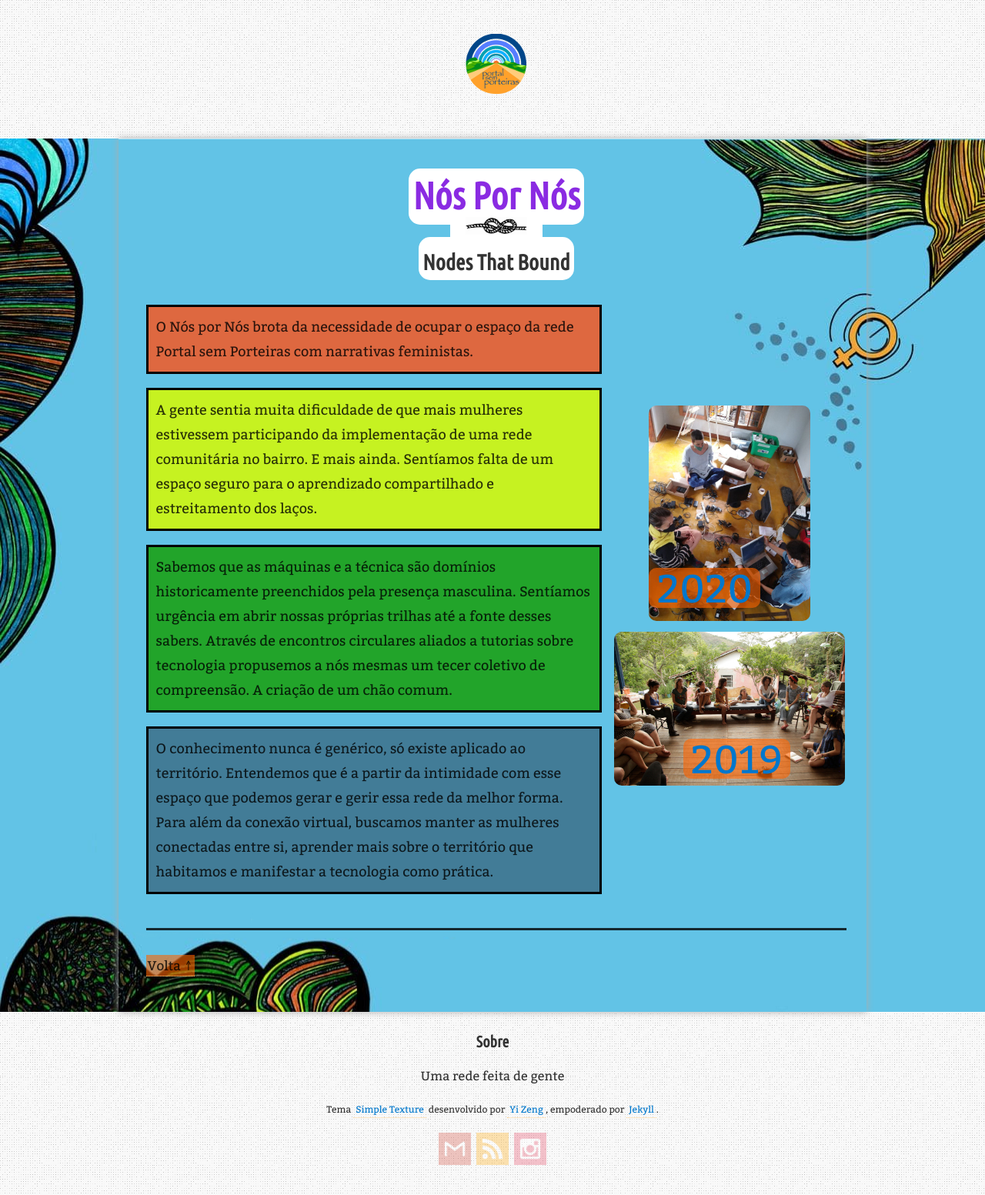
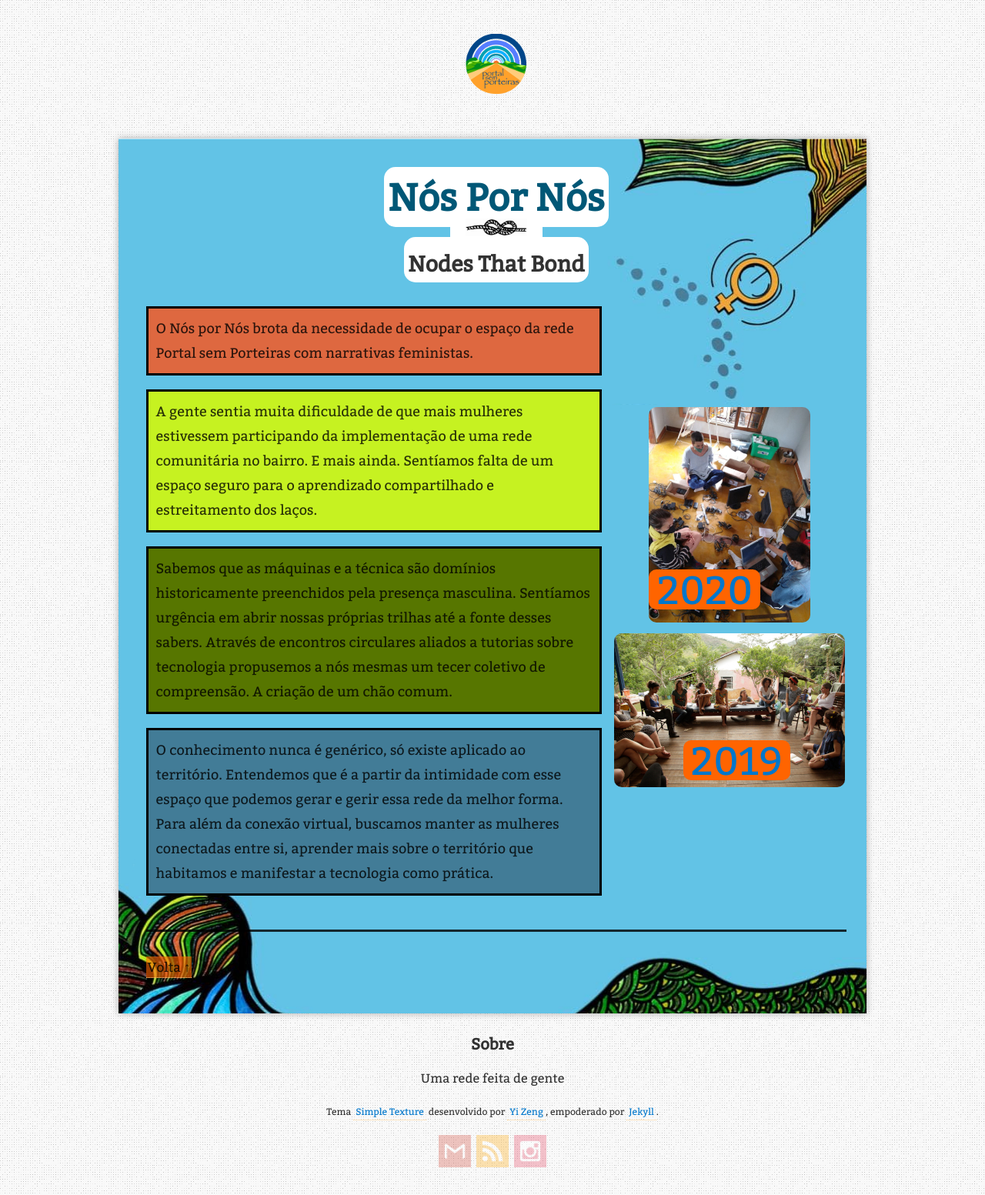
Before and after one commit to tdruiva/portalsemporteiras.github.io, a Jekyll site: the page built from nos-por-nos.md, in a window 1280 px wide. Shown: the whole page at 77% size. Built offline with Jekyll 4.4.1, drawn with Linux system fonts in a browser that asks for light colours; some web fonts are replaced; comment, search, counter and statistics services are not loaded.

Commit message:
Conversando a gente se entende e compartilha a mesma paleta de cores e fonte que o PDF do workbook

```diff
--- a/assets/stylesheets/nos-por-nos.scss
+++ b/assets/stylesheets/nos-por-nos.scss
@@ -1,18 +1,28 @@
 ---
 ---
+$azul-escuro: #005776;
+$azul-claro: #c9f1fe;
+$violeta: #760057;
+$verde: #577600;
 
-.body{
+@font-face {
+  font-family: "Yaldevi Medium";
+  src: url("../fonts/YaldeviColombo-Medium.ttf");
+}
+
+* {
+  font-family: "Yaldevi Medium", "Bitter";
+}
+
+.body .unit-body {
   background-image: url('../images/nos-por-nos/fundo.jpg');
+  background-position: right;
   background-repeat: no-repeat;
-  background-position: top;
 
   @media only screen and (max-width: 540px) {
     background-color: #62c3e6;
+    background-position: left bottom;
   }
-}
-
-.body .unit-body {
-  background: initial;
 }
 
 .nos{
@@ -56,7 +66,7 @@
 }
 
 h1 {
-  color: blueviolet;
+  color: $azul-escuro;
   font-size: 2.725em;
 }
 
@@ -81,7 +91,7 @@
   }
 
   .verde {
-    background-color: #22a42a;
+    background-color: $verde;
   }
 
   .verde-claro {
@@ -102,7 +112,7 @@
       position: absolute;
       bottom: 10%;
       font-size: 3em;
-      background-color: rgba(255, 100, 0, 0.6);
+      background-color: rgba(255, 100, 0, 1);
       padding: 10px;
     }
   }
--- a/nos-por-nos.md
+++ b/nos-por-nos.md
@@ -5,7 +5,7 @@
 <div class="nos">
   <h1><span>Nós Por Nós</span></h1>
   <img alt="Imagem do desenho de um nó, símbolo do projeto Nós por Nós" src="{{ site.baseurl }}/assets/images/nos-por-nos/nozinho.jpg"/>
-  <h2><span>Nodes That Bound</span></h2>
+  <h2><span>Nodes That Bond</span></h2>
 </div>
 
 <div class="conteudo">
```
